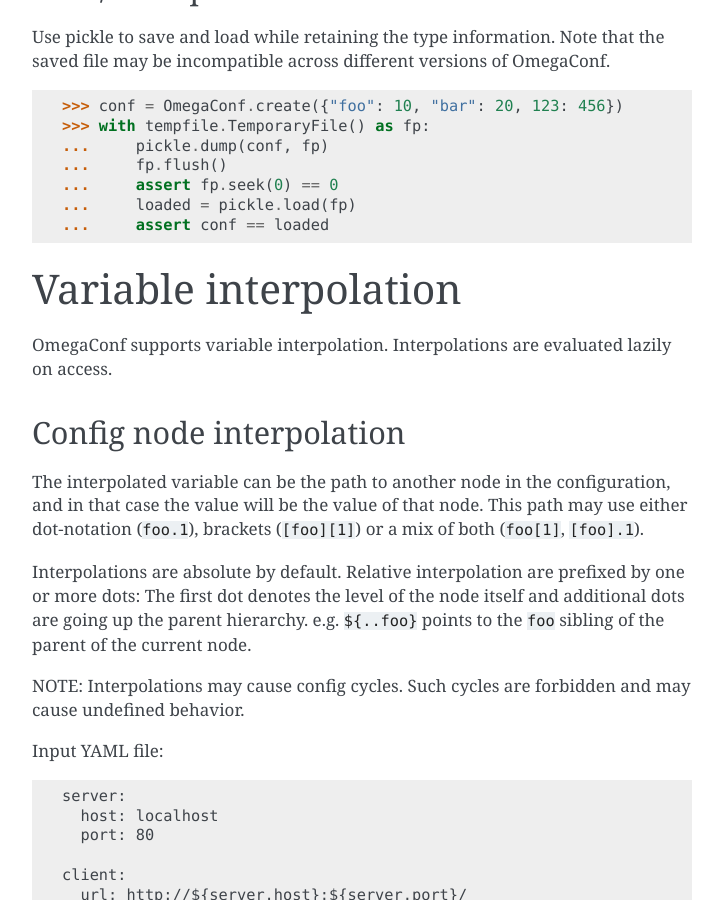
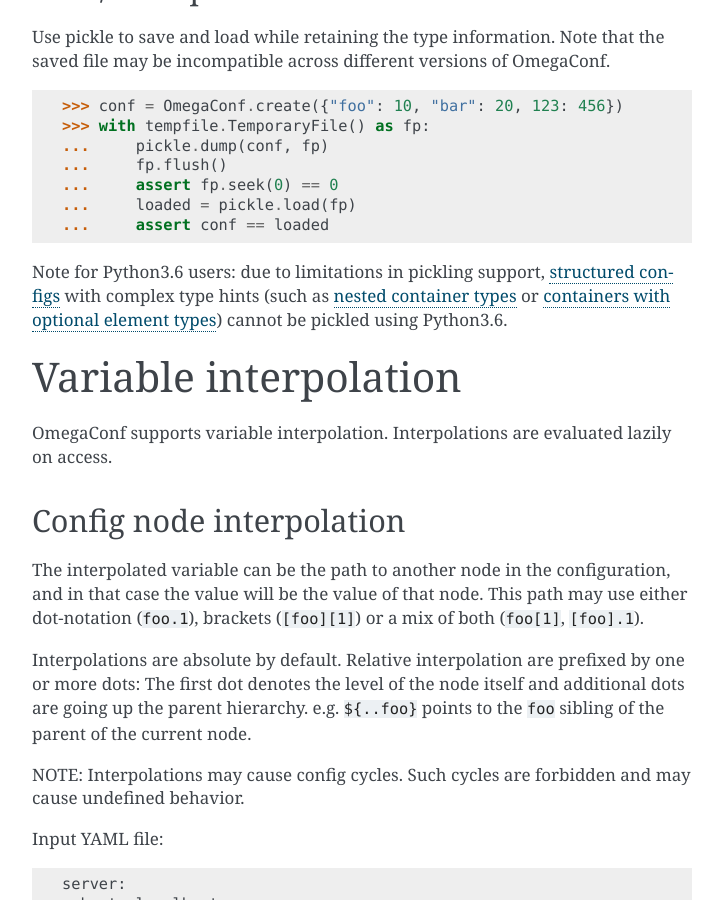
Before and after one commit to omry/omegaconf, a Sphinx documentation site: the page built from docs/source/usage.rst, in a window 1280 px wide and 900 px high, scrolled down 5369 px. Shown: the whole window, without its empty margins (388-1111 px from the left). Built offline with Sphinx 7.4.7, drawn with Linux system fonts in a browser that asks for light colours.

Commit message:
document python3.6 pickling limitation

```diff
--- a/docs/source/structured_config.rst
+++ b/docs/source/structured_config.rst
@@ -352,6 +352,10 @@
 
     >>> conf: Modifiers = OmegaConf.structured(Modifiers)
 
+Note for Python3.6 users: :ref:`pickling <save_and_load_pickle_file>`
+structured configs with complex type annotations, such as dict-of-list or
+list-of-optional, is not supported.
+
 Mandatory missing values
 ++++++++++++++++++++++++
 
--- a/docs/source/usage.rst
+++ b/docs/source/usage.rst
@@ -306,6 +308,12 @@
     ...     assert fp.seek(0) == 0
     ...     loaded = pickle.load(fp)
     ...     assert conf == loaded
+
+Note for Python3.6 users: due to limitations in pickling support,
+:ref:`structured configs <structured_configs>` with complex type hints (such as
+:ref:`nested container types <nested_dict_and_list_annotations>` or
+:ref:`containers with optional element types <other_special_features>`) cannot
+be pickled using Python3.6.
 
 
 .. _interpolation:
```
Also changed, not shown: other parts of docs/source/usage.rst (+2 -0 lines).
